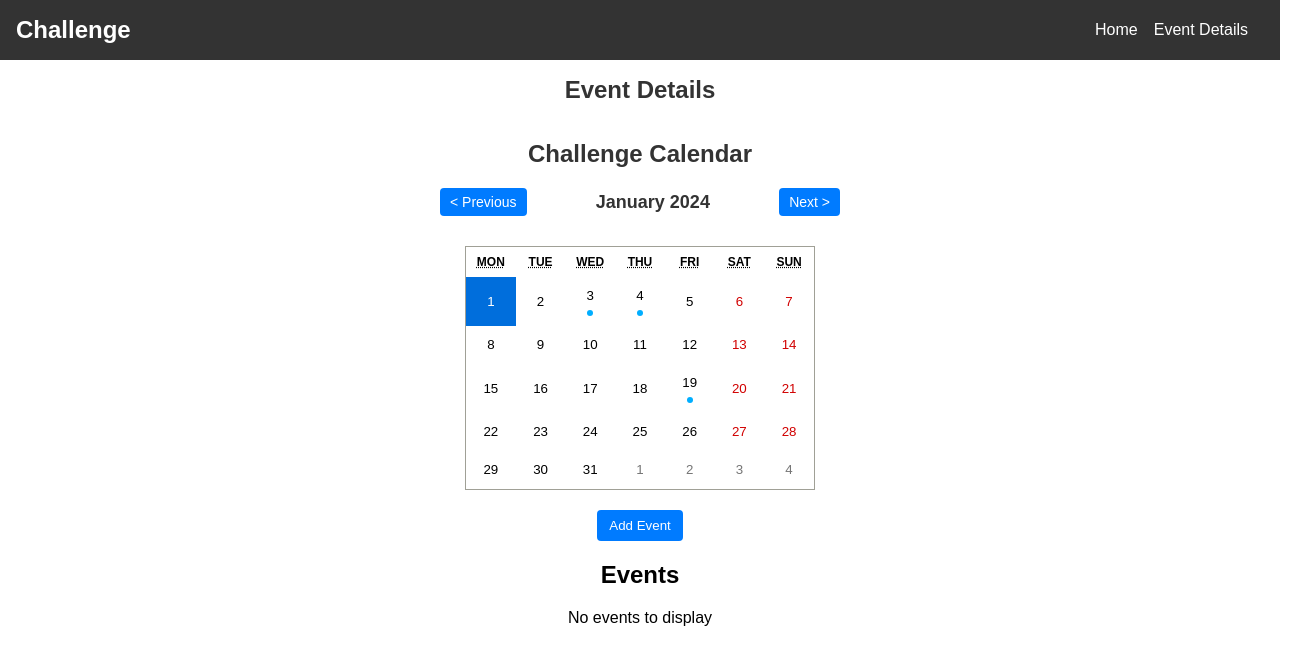
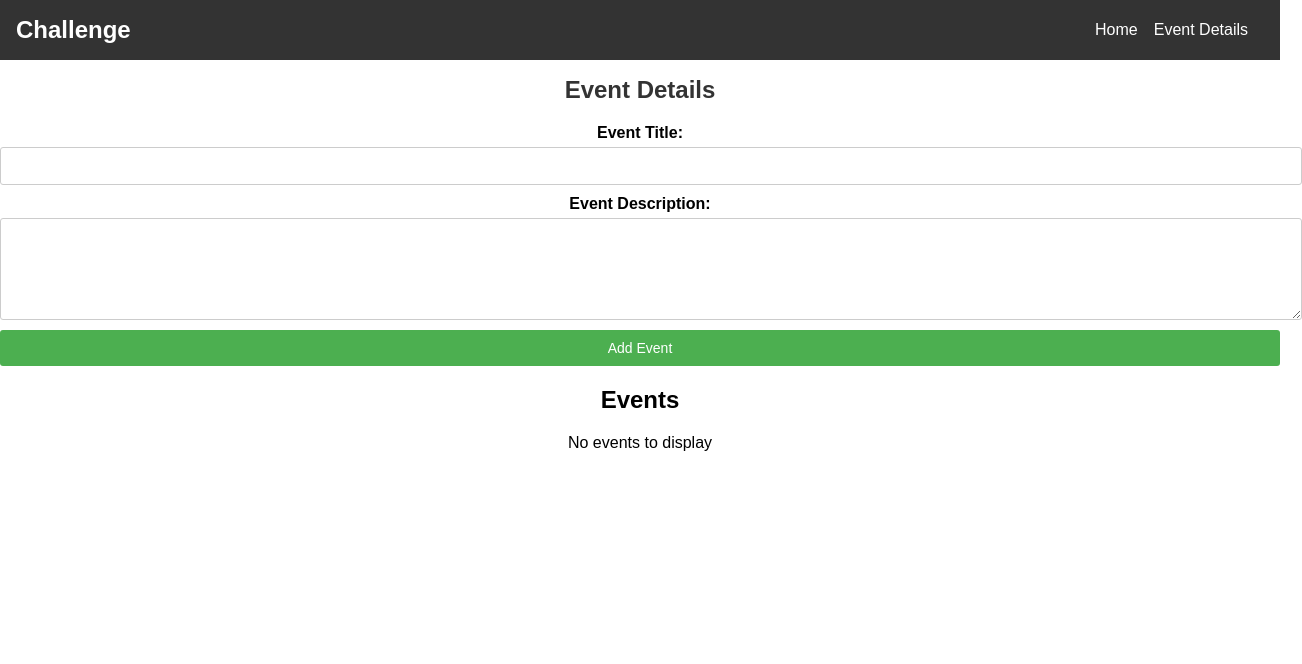
Before and after one commit to sawtoothridge13/calendar, a React (Create React App) app: page /EventDetailsPage in a window 1280 px wide. Shown: the top 664 px of the page, 1302 px wide, since content can reach past the window. Built offline with nearby package versions, Linux system fonts and the light colour scheme.

Commit message:
Update pages so that only the calendar view shows on the homepage and the new event form and event list show on the event details page

```diff
--- a/src/App.js
+++ b/src/App.js
@@ -1,5 +1,4 @@
 import './App.css';
-import ChallengeCalendar from './components/ChallengeCalendar/ChallengeCalendar.jsx';
 import NavBar from './components/NavBar/NavBar.jsx';
 import { PageRoutes } from './Routes.js';
 
@@ -8,7 +7,6 @@ function App() {
     <div className="App">
       <NavBar />
       <PageRoutes />
-      <ChallengeCalendar />
     </div>
   );
 }
--- a/src/Routes.js
+++ b/src/Routes.js
@@ -1,10 +1,12 @@
 import { BrowserRouter as Router, Route, Routes } from 'react-router-dom';
+import ChallengeCalendar from './components/ChallengeCalendar/ChallengeCalendar';
 import { EventDetailsPage } from './pages/EventDetailsPage';
 
 export const PageRoutes = () => {
   return (
     <Router>
       <Routes>
+        <Route path="/" element={<ChallengeCalendar />} />
         <Route path="/EventDetailsPage" element={<EventDetailsPage />} />
       </Routes>
     </Router>
--- a/src/components/ChallengeCalendar/ChallengeCalendar.jsx
+++ b/src/components/ChallengeCalendar/ChallengeCalendar.jsx
@@ -2,15 +2,13 @@ import 'react-calendar/dist/Calendar.css';
 import './ChallengeCalendar.css';
 import React, { useEffect, useState } from 'react';
 import Calendar from 'react-calendar';
-import EventListComponent from '../EventList/EventListComponent';
-import FormComponent from '../FormComponent/FormComponent';
+import { useNavigate } from 'react-router-dom';
 import sportData from './sportData.json.json'; // Adjust the path to your actual file location
 
 const ChallengeCalendar = () => {
-  const [currentDate, setCurrentDate] = useState(new Date(2024, 0, 1)); // Set initial date to January 2024
-  const [selectedDate, setSelectedDate] = useState(new Date(2024, 0, 1)); // Set initial selected date
+  const [selectedDate, setSelectedDate] = useState(new Date(2024, 0, 1)); // Set initial date to January 1, 2024
   const [events, setEvents] = useState([]);
-  const [showForm, setShowForm] = useState(false);
+  const navigate = useNavigate(); // Use React Router navigation
 
   useEffect(() => {
     transformData();
@@ -18,13 +16,11 @@ const ChallengeCalendar = () => {
 
   const transformData = () => {
     const transformedEvents = sportData.data.map((event) => {
-      // Extract year, month, day, hour, minute, second in UTC
       const [year, month, day] = event.dateVenue.split('-').map(Number);
       const [hour, minute, second] = event.timeVenueUTC.split(':').map(Number);
       const eventDate = new Date(
         Date.UTC(year, month - 1, day, hour, minute, second),
       ); // month is zero-based
-
       return {
         date: eventDate,
         title: `${event.homeTeam?.name || 'TBD'} vs ${
@@ -35,29 +31,9 @@ const ChallengeCalendar = () => {
             ? `${event.result.homeGoals ?? 0} - ${event.result.awayGoals ?? 0}`
             : 'Not yet played'
         }`,
-        stage: event.stage.name,
-        competition: event.originCompetitionName,
       };
     });
     setEvents(transformedEvents);
-  };
-
-  const handleDateChange = (date) => {
-    setSelectedDate(date);
-  };
-
-  const handleAddEvent = (title, description) => {
-    const newEvent = {
-      date: selectedDate,
-      title,
-      description,
-    };
-    setEvents([...events, newEvent]);
-    setShowForm(false); // Hide the form after successful submission
-  };
-
-  const toggleForm = () => {
-    setShowForm(!showForm);
   };
 
   const isDateWithEvent = (date) => {
@@ -66,50 +42,31 @@ const ChallengeCalendar = () => {
     );
   };
 
-  const filteredEvents = events.filter(
-    (event) => event.date.toDateString() === selectedDate.toDateString(),
-  );
+  const handleDateClick = (date) => {
+    const eventsForDate = events.filter(
+      (event) => event.date.toDateString() === date.toDateString(),
+    );
 
-  const handleMonthChange = (direction) => {
-    const newDate = new Date(
-      currentDate.getFullYear(),
-      currentDate.getMonth() + direction,
-      1,
-    );
-    setCurrentDate(newDate);
+    if (eventsForDate.length > 0) {
+      // Navigate to EventDetailsPage with events for the selected date
+      navigate('/EventDetailsPage', { state: { events: eventsForDate } });
+    }
   };
-
-  const monthName = currentDate.toLocaleString('default', { month: 'long' });
 
   return (
     <div className="calendar-container">
-      <h1>Challenge Calendar</h1>
-      <div className="calendar-header">
-        <button onClick={() => handleMonthChange(-1)}>&lt; Previous</button>
-        <span className="month-name">
-          {monthName} {currentDate.getFullYear()}
-        </span>
-        <button onClick={() => handleMonthChange(1)}>Next &gt;</button>
-      </div>
+      <h1>My Calendar</h1>
       <Calendar
         className="react-calendar"
-        onChange={handleDateChange}
+        onClickDay={handleDateClick} // Handle day click to navigate
         value={selectedDate}
-        minDate={new Date(2024, 0, 1)} // Adjust if necessary
-        maxDate={new Date(2024, 11, 31)} // Adjust if necessary
-        activeStartDate={currentDate} // Use the currentDate for the active month
+        minDate={new Date(2024, 0, 1)} // January 1, 2024
+        maxDate={new Date(2024, 0, 31)} // January 31, 2024
         tileContent={({ date }) =>
           isDateWithEvent(date) ? <span className="event-dot"></span> : null
         }
-        showNavigation={false} // Disable default navigation
+        showNavigation={false} // Hide navigation buttons
       />
-      <div className="form-toggle">
-        <button onClick={toggleForm}>
-          {showForm ? 'Cancel' : 'Add Event'}
-        </button>
-      </div>
-      {showForm && <FormComponent handleAddEvent={handleAddEvent} />}
-      <EventListComponent events={filteredEvents} />
     </div>
   );
 };
--- a/src/pages/EventDetailsPage.js
+++ b/src/pages/EventDetailsPage.js
@@ -1,9 +1,27 @@
-import React from 'react';
+import React, { useState } from 'react';
+import { useLocation } from 'react-router-dom';
+import EventListComponent from '../components/EventList/EventListComponent';
+import FormComponent from '../components/FormComponent/FormComponent';
 
 export const EventDetailsPage = () => {
+  const location = useLocation();
+  const initialEvents = location.state?.events || []; // Retrieve events passed from homepage
+  const [events, setEvents] = useState(initialEvents); // Manage events locally on this page
+
+  const handleAddEvent = (title, description) => {
+    const newEvent = {
+      date: new Date(), // Use the current date; adjust if you want it to match the homepage
+      title,
+      description,
+    };
+    setEvents([...events, newEvent]); // Add the new event to the existing list
+  };
+
   return (
-    <>
+    <div>
       <h1>Event Details</h1>
-    </>
+      <FormComponent handleAddEvent={handleAddEvent} />
+      <EventListComponent events={events} />
+    </div>
   );
 };
```
Also changed, not shown: src/components/EventList/EventList.css (deleted), src/components/EventList/EventListComponent.css (added).
